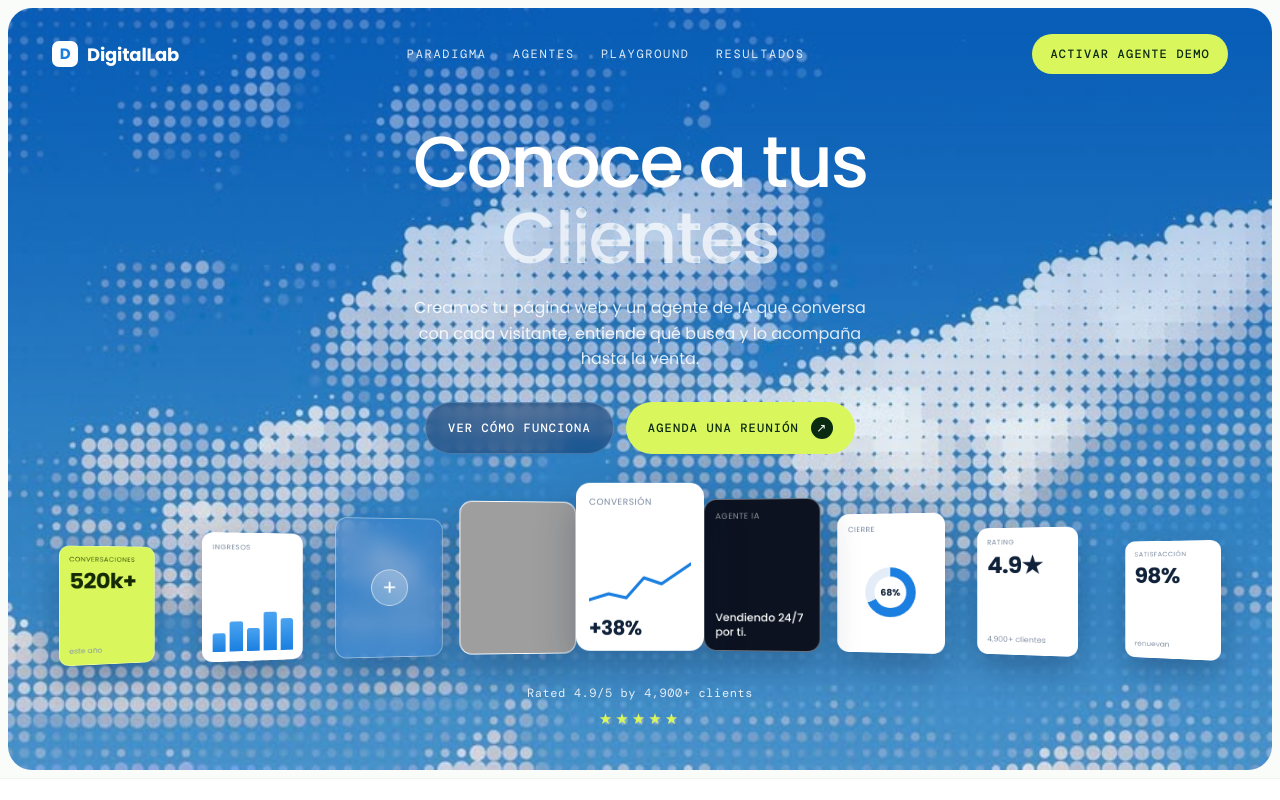
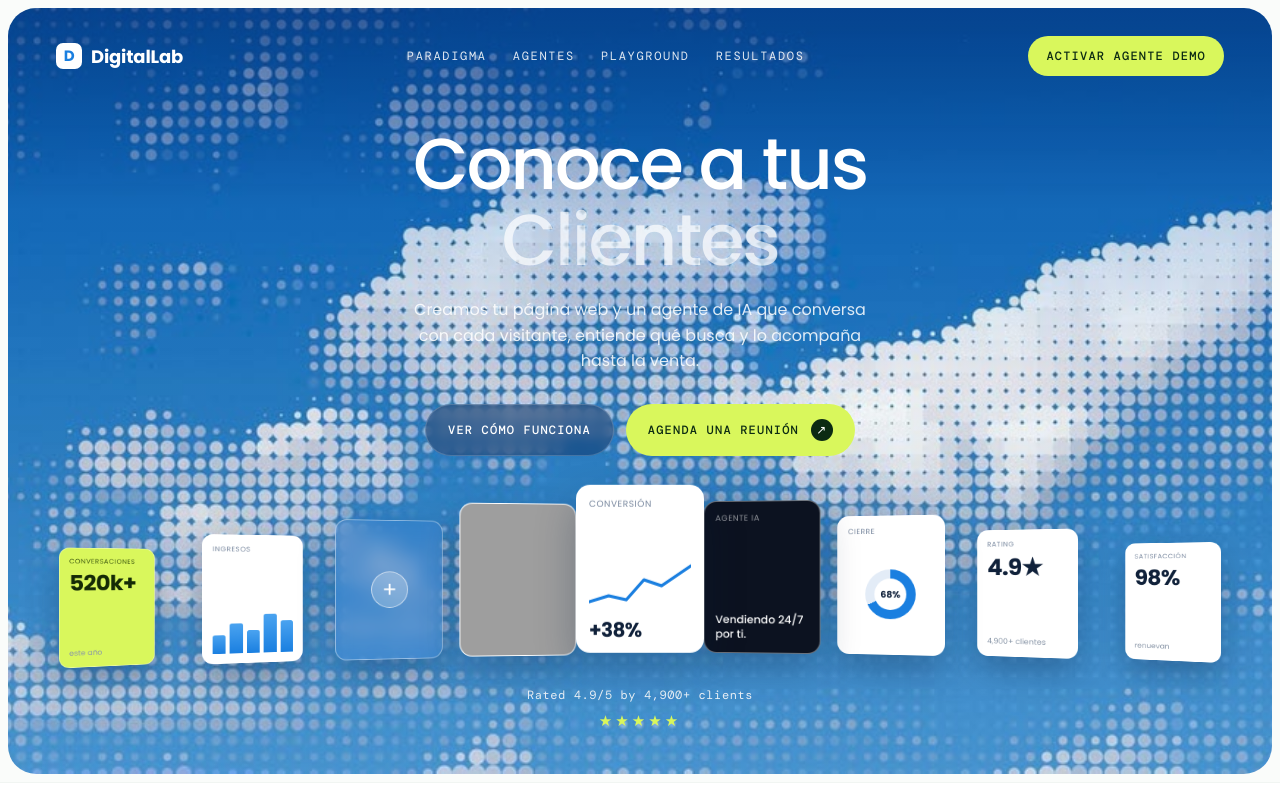
Before and after one commit to emmi-lili/inside-labs, a plain HTML site: page index.html in a window 1280 px wide. Shown: the top 800 px of the page. Drawn offline with nearby package versions, Linux system fonts and the light colour scheme; grey boxes are pictures that could not be loaded.

Commit message:
feat(hero): soften sky with readability scrim and polish the container (radius, min-height, padding)

```diff
--- a/index.html
+++ b/index.html
@@ -81,16 +81,16 @@
   }
 
   .hero-card {
-    position: relative; width: 100%; min-height: 90vh; border-radius: 24px; overflow: hidden;
+    position: relative; isolation: isolate; width: 100%; min-height: 92vh; border-radius: 28px; overflow: hidden;
     display: flex; flex-direction: column; align-items: center;
-    padding: 20px clamp(16px, 4vw, 40px) 40px; color: #fff;
-    /* Fondo: overlay + foto de cielo (image.png) + degradado de fallback */
+    padding: 22px clamp(16px, 4vw, 44px) 42px; color: #fff;
+    /* Fondo: scrim superior para legibilidad + foto de cielo (image.png) + degradado de fallback */
     background-image:
-      linear-gradient(180deg, rgba(18,96,196,.45) 0%, rgba(90,174,242,.10) 55%, rgba(90,174,242,0) 78%),
+      linear-gradient(180deg, rgba(9,52,124,.62) 0%, rgba(20,100,192,.24) 26%, rgba(70,158,238,.03) 48%, rgba(70,158,238,.12) 100%),
       url('public/reference/image.png'),
-      linear-gradient(180deg, #1A7FE0 0%, #5AAEF2 100%);
+      linear-gradient(180deg, #1A7FE0 0%, #3E97EC 55%, #6FB7F4 100%);
     background-size: cover, cover, cover;
-    background-position: center, center bottom, center;
+    background-position: center top, center bottom, center;
     background-repeat: no-repeat;
   }
 
```
